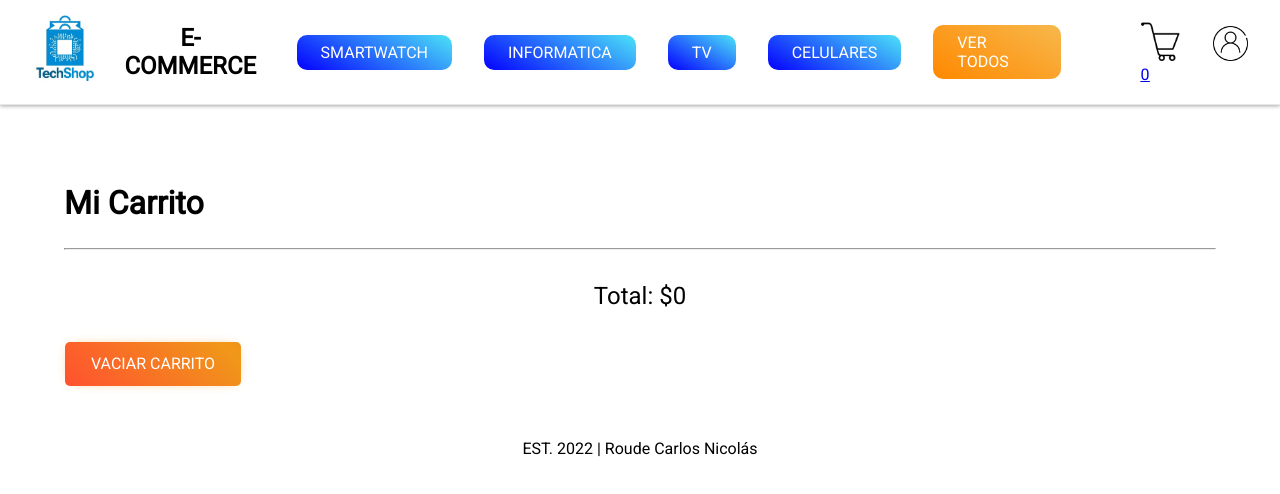
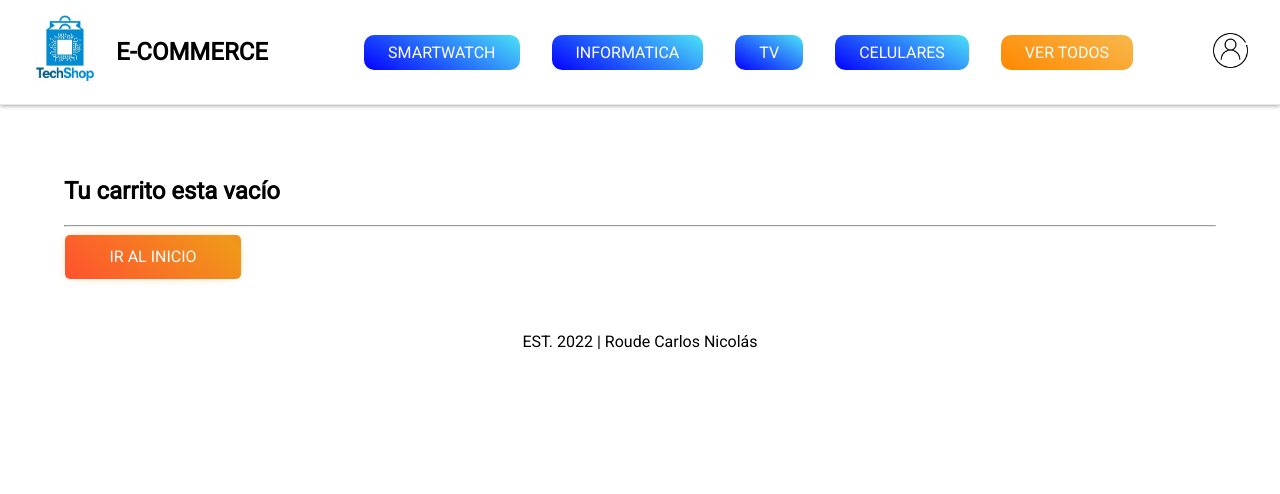
Before and after one commit to nikoroude/react-ecommerce-coderhouse, a React (Create React App) app: page /Cart in a window 1280 px wide. Shown: the top 494 px of the page. Built offline with nearby package versions, Linux system fonts and the light colour scheme.

Commit message:
rendering condicional

```diff
--- a/src/components/AddToCart/AddToCart.css
+++ b/src/components/AddToCart/AddToCart.css
@@ -37,7 +37,8 @@
    }
 
    .button__empty {
-    background-image: linear-gradient(45deg, #FF512F 0%, #F09819  51%, #FF512F  100%)
+    background-image: linear-gradient(45deg, #FF512F 0%, #F09819  51%, #FF512F  100%);
+    cursor: pointer;
    }
 
    .button__empty {
--- a/src/components/Cart/Cart.js
+++ b/src/components/Cart/Cart.js
@@ -2,19 +2,27 @@ import './Cart.css'
 import { useContext } from "react";
 import { CartContext } from "../../context/CartContext";
 import ItemCart from "../ItemCart/ItemCart";
+import EmptyCart from '../EmptyCart/EmptyCart';
 
 
 const Cart = () => {
 
     const { cart, cartTotal, emptyCart } = useContext(CartContext)
 
+    if (cart.length === 0) {
+        return (
+            <EmptyCart />
+        )
+    }
+
 
     return (
         <div id="cartContainer">
+
             <h2 id="cart-title">Mi Carrito</h2>
-            <hr/>
+            <hr />
 
-            { cart.map((producto) => {
+            {cart.map((producto) => {
                 return <ItemCart producto={producto} key={producto.id} />
             })}
 
--- a/src/components/Contador/Contador.css
+++ b/src/components/Contador/Contador.css
@@ -10,6 +10,7 @@
 }
 .button__agregar{
   text-decoration: none;
+  cursor: pointer;
 }
 .button__empty{
   text-decoration: none;
--- /dev/null
+++ b/src/components/EmptyCart/EmptyCart.js
@@ -0,0 +1,19 @@
+import { Link } from 'react-router-dom';
+import { useContext } from "react";
+import { CartContext } from "../../context/CartContext";
+
+
+const EmptyCart = () => {
+
+    const { cart, cartTotal, emptyCart } = useContext(CartContext)
+
+    return (
+        <div id="cartContainer">
+            <h2>Tu carrito esta vacío</h2>
+            <hr />
+            <Link to="/" className='button__empty'>Ir al inicio</Link>
+        </div>
+    )
+}
+
+export default EmptyCart;
--- a/src/components/NavBar/NavBar.css
+++ b/src/components/NavBar/NavBar.css
@@ -105,3 +105,7 @@ header {
     align-items: center;
     padding: 0 1rem;
 }
+
+.d-none {
+    display: none;
+}
--- a/src/components/NavBar/NavBar.js
+++ b/src/components/NavBar/NavBar.js
@@ -3,11 +3,15 @@ import shop from '../../assets/img/TechShop.jpeg';
 import profile from '../../assets/img/icon-profile.png';
 import CartWidget from '../CartWidget/CartWidget';
 import { Link } from 'react-router-dom';
+import { useContext } from "react";
+import { CartContext } from "../../context/CartContext";
 
 
 
 
 const NavBar = (props) => {
+
+    const { cart } = useContext(CartContext)
 
     return (
 
@@ -23,7 +27,7 @@ const NavBar = (props) => {
                     <Link to='/Productos/celulares' className="navbar__item">CELULARES</Link>
                     <Link to='/' className="navbar__item hotsale">VER TODOS</Link>
                     <div className="navbar__icon">
-                        <Link to='#' className="icon"><CartWidget /></Link>
+                        <Link to='#' className={(cart.length === 0) ? "d-none" : "icon"}><CartWidget /></Link>
                         <Link to='#' className="icon"><img className='iconProfile' src={profile} alt="Mi perfil" /></Link>
                     </div>
                 </nav>
```
